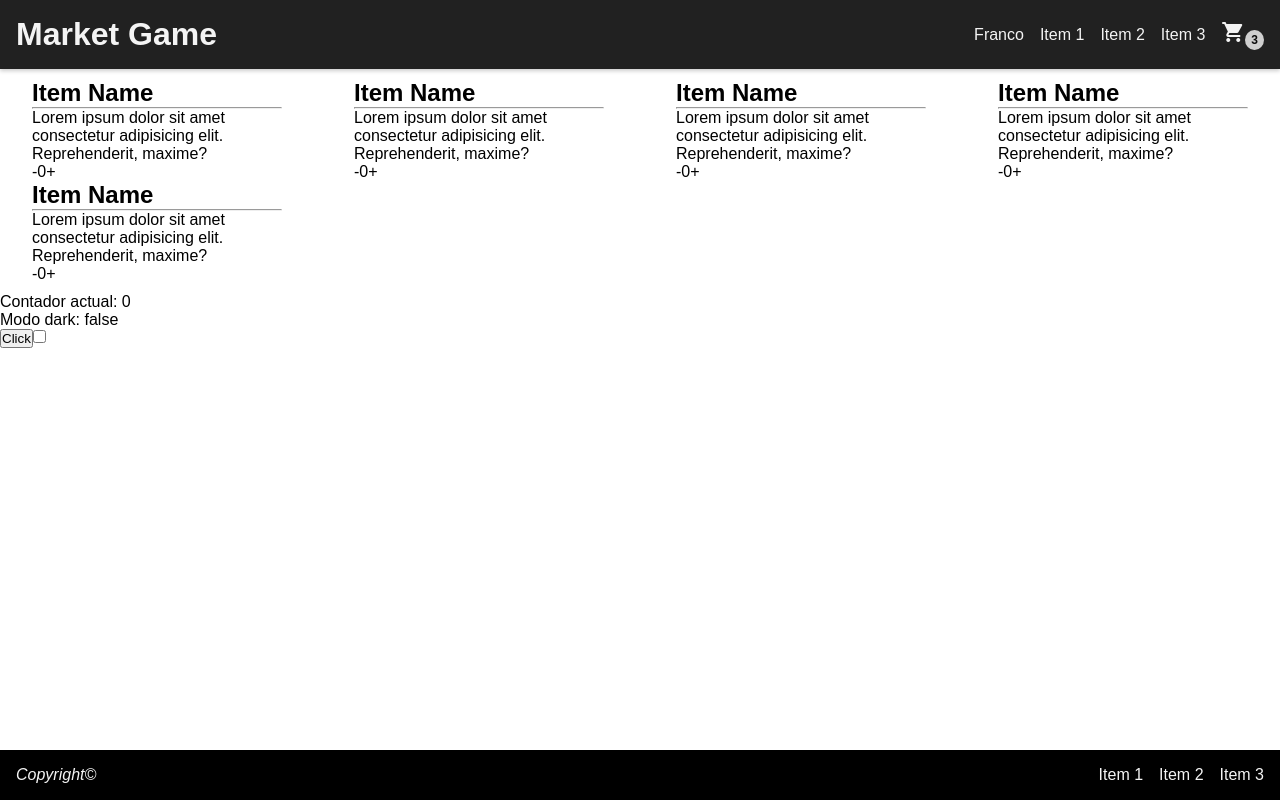
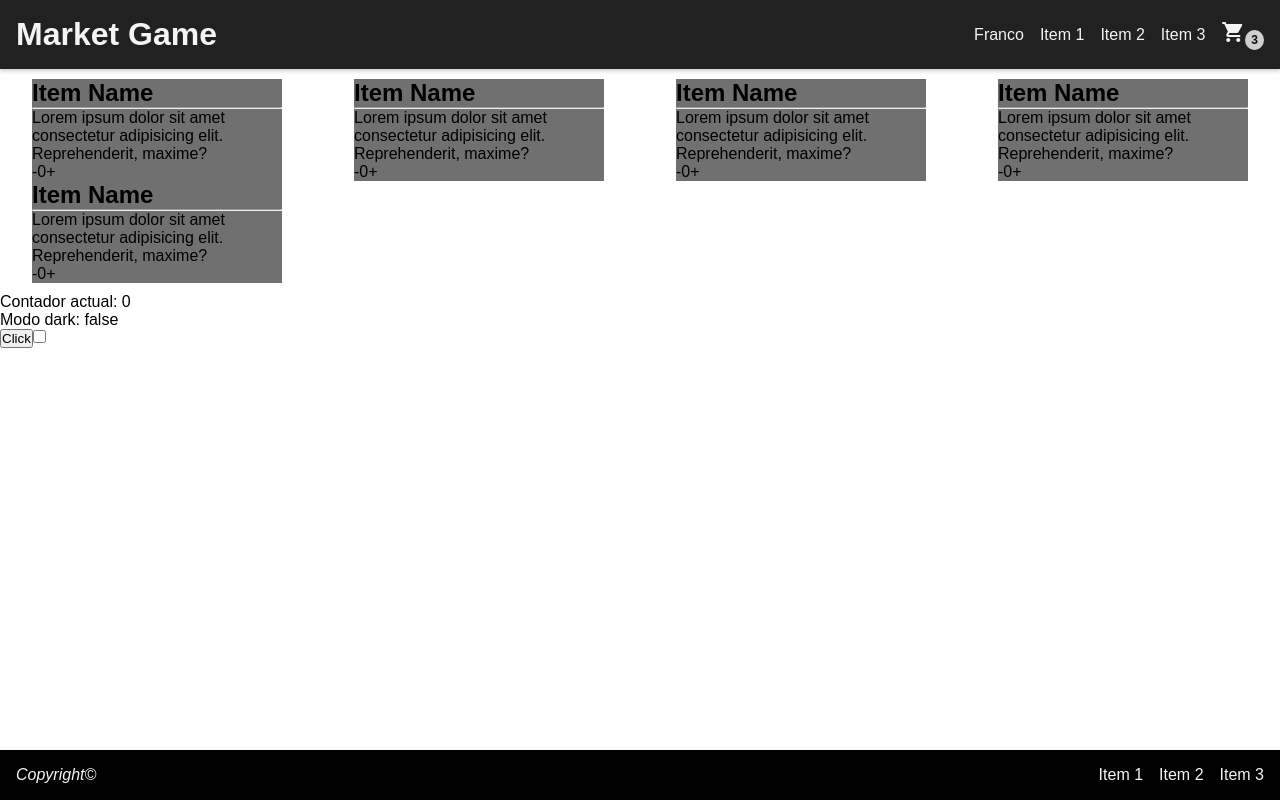
Before and after one commit to Kazte/marketgame-app, a React (Create React App) app: page / in a window 1280 px wide. Built offline with nearby package versions, Linux system fonts and the light colour scheme.

Commit message:
Test git

```diff
--- a/src/style.scss
+++ b/src/style.scss
@@ -130,4 +130,5 @@ a {
     display: flex;
     flex-flow: column;
     max-width: 250px;
+    background-color: $secondary-dark;
 }
```
